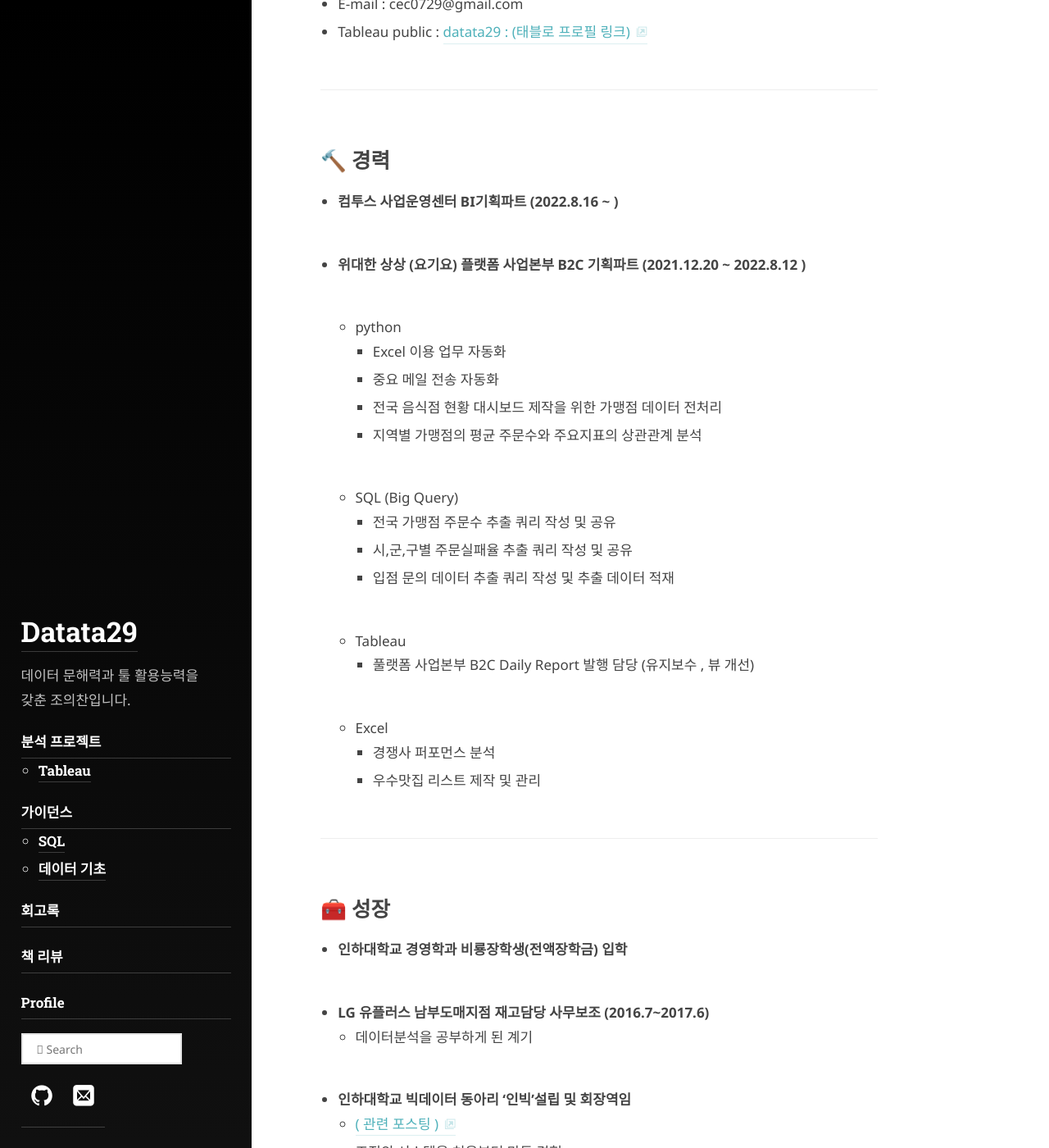
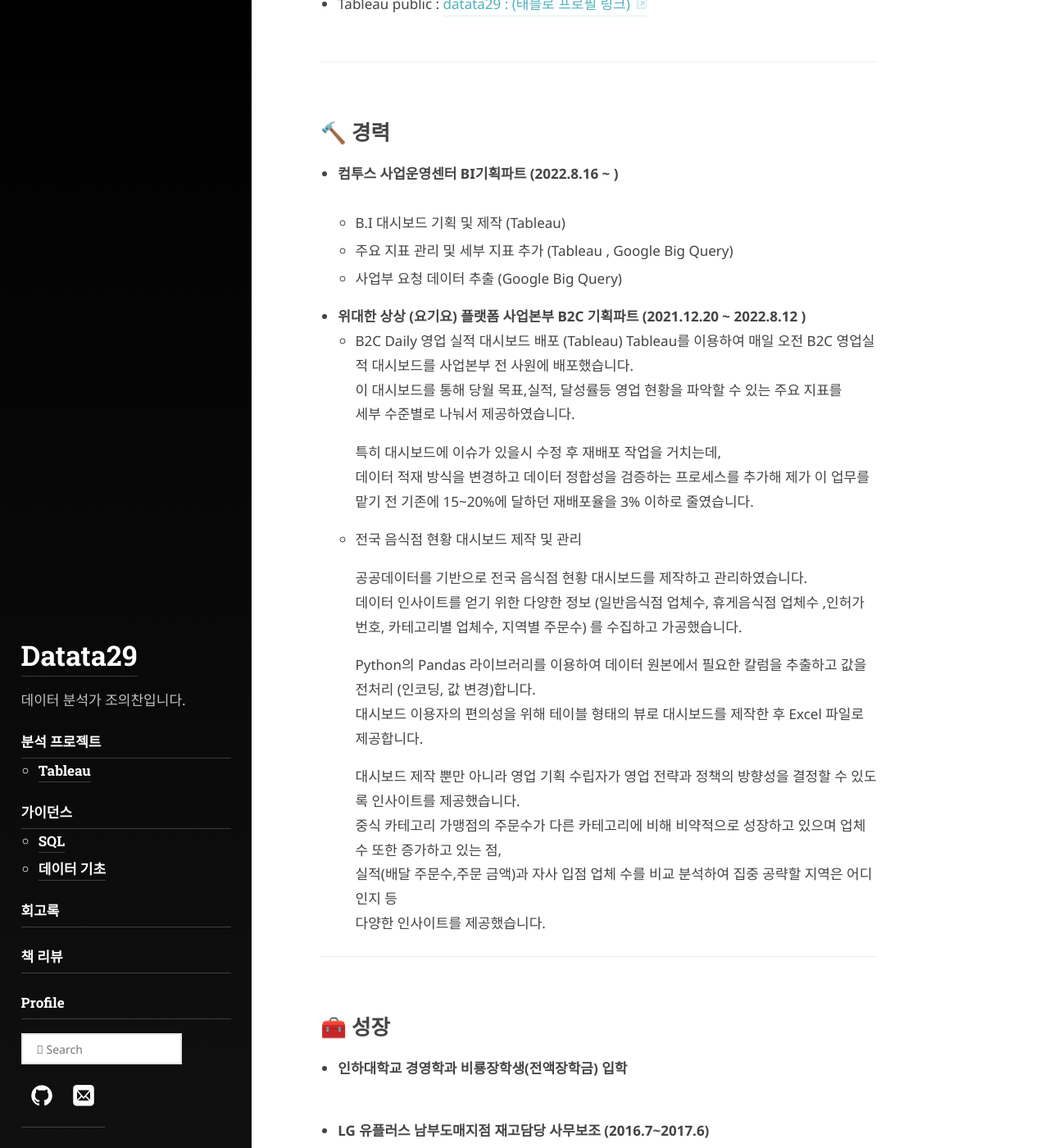
Before and after one commit to datata29/datata29.github.io, a Jekyll site: the page built from about.md, in a window 1280 px wide and 1400 px high, scrolled down 439 px. Shown: the whole window at 82% size. Built offline with Jekyll 4.4.1, drawn with Linux system fonts in a browser that asks for light colours; nearby versions of some CDN libraries; some web fonts are replaced; some of the changed text lies outside the part shown.

Commit message:
profile edit
profile edit

```diff
--- a/_config.yml
+++ b/_config.yml
@@ -27,11 +27,11 @@ title:                 Datata29
 # A short description (~150 chars) of the page used for the meta description tag.
 # Can use markdown, but no more than one paragraph (enforced by `>`)
 description:           >
-  데이터 문해력과 툴 활용능력을 <br> 갖춘 조의찬입니다.
+  데이터 분석가 조의찬입니다.
 
 # A shorter description for the sidebar.
 tagline:               >
-  데이터 문해력과 툴 활용능력을 <br> 갖춘 조의찬입니다.
+  데이터 분석가 조의찬입니다.
 
 # A list of keywords for your blog
 keywords:              [Data Analysis]
@@ -48,7 +48,7 @@ author:
   # twitter:             <username>
 
 # This text will appear in a `<small>` tag in the footer of every page.
-copyright:             © 2020. All rights reserved.
+copyright:             © 2023. All rights reserved.
 
 # Add links to the footer.
 # Typically you'll want to link to your impress, cookies or privacy policy, etc.
--- a/about.md
+++ b/about.md
@@ -20,22 +19,33 @@ order: 6
 ##  🔨 경력
 
 - **컴투스 사업운영센터 BI기획파트 (2022.8.16 ~  )** <br><br>
+  - B.I 대시보드 기획 및 제작 (Tableau)
+  - 주요 지표 관리 및 세부 지표 추가 (Tableau , Google Big Query)
+  - 사업부 요청 데이터 추출 (Google Big Query)
 
-- **위대한 상상 (요기요) 플랫폼 사업본부 B2C 기획파트 (2021.12.20 ~ 2022.8.12 )** <br><br>
-  - python <br>
-    - Excel 이용 업무 자동화<br>
-    - 중요 메일 전송 자동화<br>
-    - 전국 음식점 현황 대시보드 제작을 위한 가맹점 데이터 전처리<br>
-    - 지역별 가맹점의 평균 주문수와 주요지표의 상관관계 분석<br><br>
-  - SQL (Big Query)<br>
-    - 전국 가맹점 주문수 추출 쿼리 작성 및 공유<br>
-    - 시,군,구별 주문실패율 추출 쿼리 작성 및 공유<br>
-    - 입점 문의 데이터 추출 쿼리 작성 및 추출 데이터 적재<br><br>
-  - Tableau<br>
-    - 풀랫폼 사업본부 B2C Daily Report 발행 담당 (유지보수 , 뷰 개선)<br><br>
-  - Excel<br>
-    - 경쟁사 퍼포먼스 분석<br>
-    - 우수맛집 리스트 제작 및 관리<br><br>
+- **위대한 상상 (요기요) 플랫폼 사업본부 B2C 기획파트 (2021.12.20 ~ 2022.8.12 )** <br>
+  - B2C Daily 영업 실적 대시보드 배포 (Tableau)
+    Tableau를 이용하여 매일 오전 B2C 영업실적 대시보드를 사업본부 전 사원에 배포했습니다. <br>
+    이 대시보드를 통해 당월 목표,실적, 달성률등 영업 현황을 파악할 수 있는 주요 지표를 <br>
+    세부 수준별로 나눠서 제공하였습니다.<br>
+
+    특히 대시보드에 이슈가 있을시 수정 후 재배포 작업을 거치는데,
+    데이터 적재 방식을 변경하고 데이터 정합성을 검증하는 프로세스를 추가해
+    제가 이 업무를 맡기 전 기존에 15~20%에 달하던 재배포율을 3% 이하로 줄였습니다.
+
+  - 전국 음식점 현황 대시보드 제작 및 관리
+
+    공공데이터를 기반으로 전국 음식점 현황 대시보드를 제작하고 관리하였습니다.<br>
+    데이터 인사이트를 얻기 위한 다양한 정보 (일반음식점 업체수, 휴게음식점 업체수 ,인허가 번호, 카테고리별 업체수, 지역별 주문수) 를
+    수집하고 가공했습니다.<br>
+
+    Python의 Pandas 라이브러리를 이용하여 데이터 원본에서 필요한 칼럼을 추출하고 값을 전처리 (인코딩, 값 변경)합니다.<br>
+    대시보드 이용자의 편의성을 위해 테이블 형태의 뷰로 대시보드를 제작한 후 Excel 파일로 제공합니다.<br>
+
+    대시보드 제작 뿐만 아니라 영업 기획 수립자가 영업 전략과 정책의 방향성을 결정할 수 있도록 인사이트를 제공했습니다.<br>
+    중식 카테고리 가맹점의 주문수가 다른 카테고리에 비해 비약적으로 성장하고 있으며 업체수 또한 증가하고 있는 점,<br>
+    실적(배달 주문수,주문 금액)과 자사 입점 업체 수를 비교 분석하여 집중 공략할 지역은 어디인지 등<br>
+    다양한 인사이트를 제공했습니다.<br>
 
 ---
 ##  🧰 성장
@@ -43,7 +53,7 @@ order: 6
  - **인하대학교 경영학과 비룡장학생(전액장학금) 입학** <br><br>
 
  - **LG 유플러스 남부도매지점 재고담당 사무보조 (2016.7~2017.6)**  <br>
-   - 데이터분석을 공부하게 된 계기  <br><br>
+   - 데이터분석을 공부하게 된 계기  <br>
 
  - **인하대학교 빅데이터 동아리 '인빅'설립 및 회장역임** <br>
    - <a href="https://datata29.github.io/insight/2021/03/13/inbig/">( 관련 포스팅 )
@@ -53,7 +63,6 @@ order: 6
 
  - **다양한 데이터분석 프로젝트 진행** <br>
    - KBL 올스타 선정 데이터분석 프로젝트 <br>
-   - Youtube 인기동영상이 되기 위한 기준점과 이에 따른 시사점 <br><br>
 
 - **태블로 커뮤니티 운영** <br>
   - 카카오,네이버 클라우드,GS리테일,3M 재직자 등이 속한 태블로 직장인 커뮤니티 운영 <br>
@@ -64,8 +73,9 @@ order: 6
 ## ⌨ 사용언어 <br>
 
 - `Python` ( `pandas`, `numpy`, `sckit_learn` ) <br>
-- `SQL` ( `MySQL` , `postgreSQL`, `Big query`) <br>
+- `SQL` ( `Google Big Query` ) <br>
 - `Tableau`  <br>
+- `Looker Studio`  <br>
 
 
 ---
```
Also changed, not shown: other parts of about.md (+0 -1 lines).
